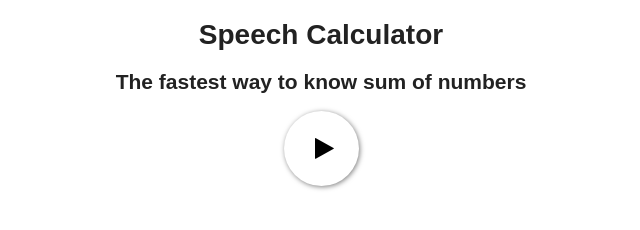
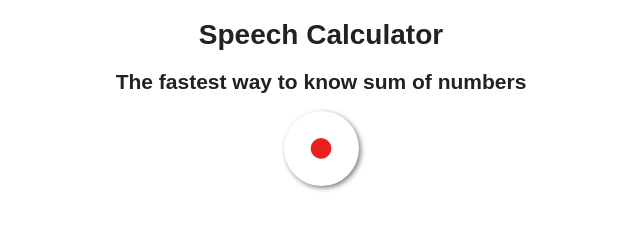
Before and after one commit to radreamer/speech_calc, a plain HTML site: page recognition.html in a window 1280 px wide. Shown: the full height of the page, 319-959 px from the left. Drawn offline with Linux system fonts and the light colour scheme.

Commit message:
change button style

```diff
--- a/recognition.html
+++ b/recognition.html
@@ -15,7 +15,7 @@
 
     <main>
       <div class="buttons-wrapper">
-        <button id="play" class="button fa fa-play"></button>
+        <button id="play" class="button fa fa-circle"></button>
         <!-- <button id="stop" class="button fa fa-stop"></button> -->
       </div>
     </main>
--- a/style.css
+++ b/style.css
@@ -1,3 +1,7 @@
+*:active {
+  outline: none;
+}
+
 html, body {
   margin: 0;
   padding: 0;
@@ -18,11 +22,16 @@ h1, h2, .buttons-wrapper {
   border-radius: 50%;
   background: transparent;
   border: none;
-  box-shadow: 1px 1px 5px rgba(0, 0, 0, 0.5);
+  box-shadow: 2px 2px 5px rgba(0, 0, 0, 0.5);
   width: 75px;
   height: 75px;
   font-size: 24px;
-  padding-left: 13px;
+  cursor: pointer;
+  color: #ea1f1f;
+}
+
+.button:active {
+  box-shadow: inset 2px 2px 2px rgba(0, 0, 0, 0.5);
 }
 
 .hidden {
```
